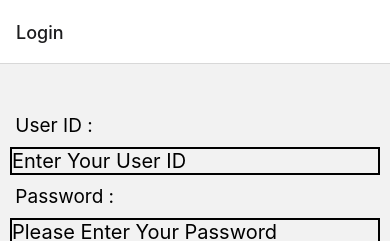
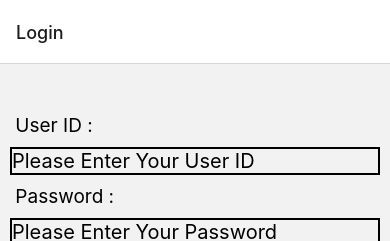
Before and after one commit to a111222A/acPublic, a React Native app: screen /Login in a window 390 px wide. Shown: the top 241 px of the page. Built offline with nearby package versions, Linux system fonts and the light colour scheme.

Commit message:
change by biswajit for test

```diff
--- a/Components/Login.tsx
+++ b/Components/Login.tsx
@@ -28,7 +28,7 @@ import { TouchableOpacity } from 'react-native-gesture-handler';
 
 
             <Text style={{ fontSize: 19, color: 'black', marginTop:50, marginLeft:10 }}> User ID :</Text>
-            <TextInput style={style.InputBox} placeholder='Enter Your User ID '/>
+            <TextInput style={style.InputBox} placeholder='Please Enter Your User ID '/>
 
             <Text style={{ fontSize: 19, color: 'black',marginLeft:10 }}> Password :</Text>
             <TextInput style={style.InputBox} placeholder='Please Enter Your Password '
```
